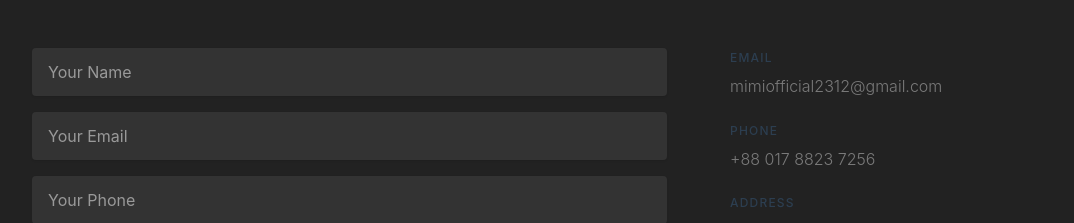
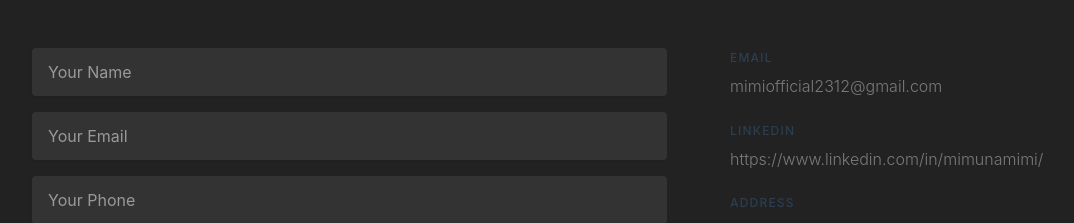
Before and after one commit to Ayaatmimi/Ayaatmimi.github.io, a plain HTML site: page index.html in a window 1280 px wide. Shown: the part 3768-3991 px from the top of the page, without its empty margins (53-1127 px from the left). Drawn offline with nearby package versions, Linux system fonts and the light colour scheme; files whose address does not match are found by name.

Commit message:
Update index.html

```diff
--- a/index.html
+++ b/index.html
@@ -535,8 +535,8 @@
 							mimiofficial2312@gmail.com
 						</li>
 						<li>
-							<span class="text-uppercase">Phone</span>
-							+88 017 8823 7256
+							<span class="text-uppercase">LinkedIn</span>
+							https://www.linkedin.com/in/mimunamimi/
 						</li>
 						<!-- <li>
 							<span class="text-uppercase">Fax</span>
```
